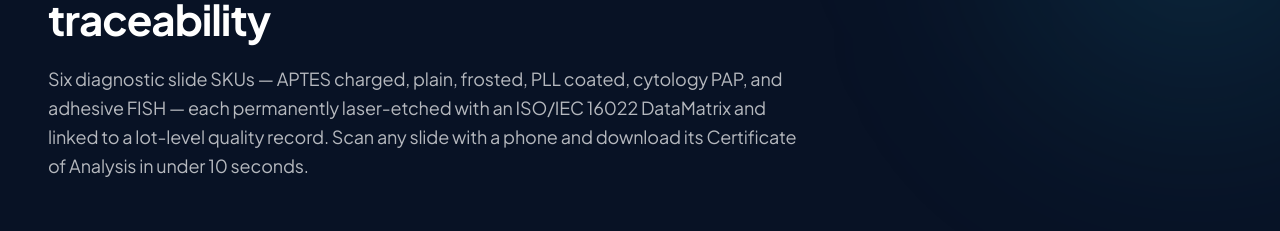
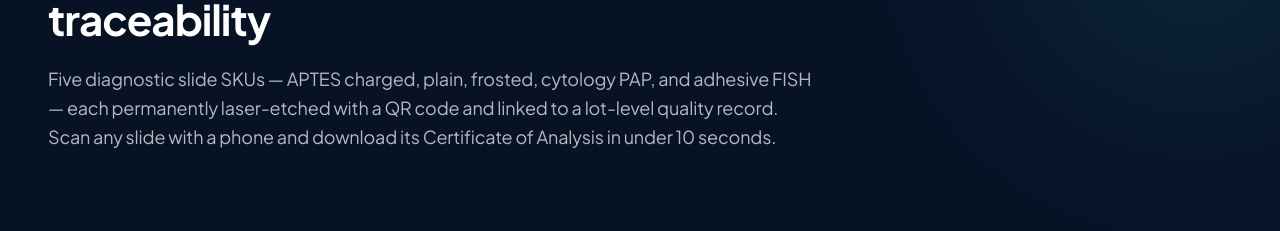
Before and after one commit to arunkumarbhardwaj1999/pathstandard_laboratories, a Next.js app: page /products in a window 1280 px wide. Shown: the part 280-511 px from the top of the page. Built offline with nearby package versions, Linux system fonts and the light colour scheme; no server answers.

Commit message:
Cleanup: remove remaining DataMatrix refs, align to 5 SKUs in meta/page intros

```diff
--- a/app/faq/page.tsx
+++ b/app/faq/page.tsx
@@ -8,7 +8,7 @@ import { faqs } from "@/lib/content";
 export const metadata: Metadata = {
   title: "FAQ — PathStandard Technologies",
   description:
-    "Answers to common questions about PathStandard serialized slides: how the DataMatrix is applied, scanning, barcode compatibility, data retention, and device classification.",
+    "Answers to common questions about PathStandard serialized slides: how the QR code is applied, scanning, barcode compatibility, data retention, and device classification.",
 };
 
 const faqSchema = {
@@ -28,7 +28,7 @@ export default function FAQPage() {
       <PageHeader
         eyebrow="FAQ"
         title="Frequently asked questions"
-        description="Clear, specific answers about how PathStandard serialized slides, the DataMatrix barcode, the Certificate of Analysis portal, scanner compatibility, data retention, and regulatory classification work for your laboratory."
+        description="Clear, specific answers about how PathStandard serialized slides, the QR code, the Certificate of Analysis portal, scanner compatibility, data retention, and regulatory classification work for your laboratory."
       />
       <FAQ />
       <ContactCTA />
--- a/app/layout.tsx
+++ b/app/layout.tsx
@@ -15,7 +15,7 @@ const organizationSchema = {
   url: SITE_URL,
   logo: `${SITE_URL}/images/logo.png`,
   description:
-    "PathStandard manufactures serialized pathology slides with permanent DataMatrix identity and cloud-linked quality records for NABL-ready, ISO 15189:2022 traceability.",
+    "PathStandard manufactures serialized pathology slides with permanent QR code identity and cloud-linked quality records for NABL-ready, ISO 15189:2022 traceability.",
   email: "hello@pathstandard.com",
   address: [
     { "@type": "PostalAddress", addressLocality: "Hyderabad", addressCountry: "IN" },
@@ -49,7 +49,7 @@ export const metadata: Metadata = {
     "NABL",
     "ISO 15189",
     "traceability",
-    "DataMatrix",
+    "QR code",
     "Certificate of Analysis",
   ],
   openGraph: {
--- a/app/products/page.tsx
+++ b/app/products/page.tsx
@@ -11,7 +11,7 @@ import ContactCTA from "@/components/sections/ContactCTA";
 export const metadata: Metadata = {
   title: "Products & Slide Portfolio — PathStandard Technologies",
   description:
-    "Six serialized pathology slide SKUs — APTES, plain, frosted, PLL, cytology, and FISH — with permanent DataMatrix identity, lot-level quality records, and instant Certificate of Analysis.",
+    "Five serialized pathology slide SKUs — APTES, plain, frosted, cytology, and FISH — with permanent QR code identity, lot-level quality records, and instant Certificate of Analysis.",
 };
 
 export default function ProductsPage() {
@@ -20,7 +20,7 @@ export default function ProductsPage() {
       <PageHeader
         eyebrow="Products & Slide Portfolio"
         title="Serialized pathology slides with built-in traceability"
-        description="Six diagnostic slide SKUs — APTES charged, plain, frosted, PLL coated, cytology PAP, and adhesive FISH — each permanently laser-etched with an ISO/IEC 16022 DataMatrix and linked to a lot-level quality record. Scan any slide with a phone and download its Certificate of Analysis in under 10 seconds."
+        description="Five diagnostic slide SKUs — APTES charged, plain, frosted, cytology PAP, and adhesive FISH — each permanently laser-etched with a QR code and linked to a lot-level quality record. Scan any slide with a phone and download its Certificate of Analysis in under 10 seconds."
       />
       <PlatformIntro />
       <ProductsServices />
```
